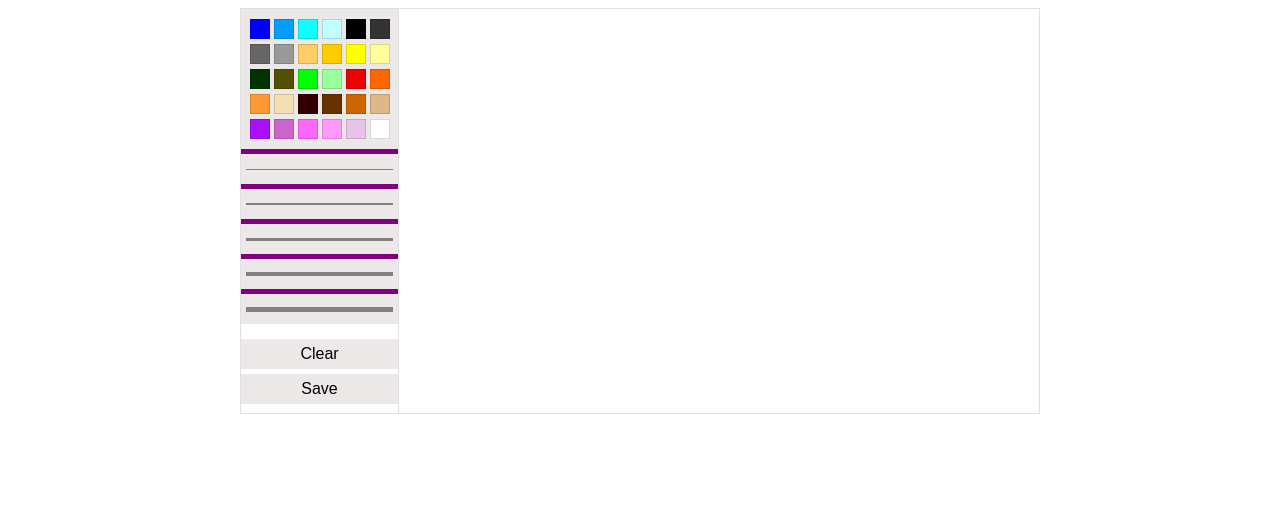
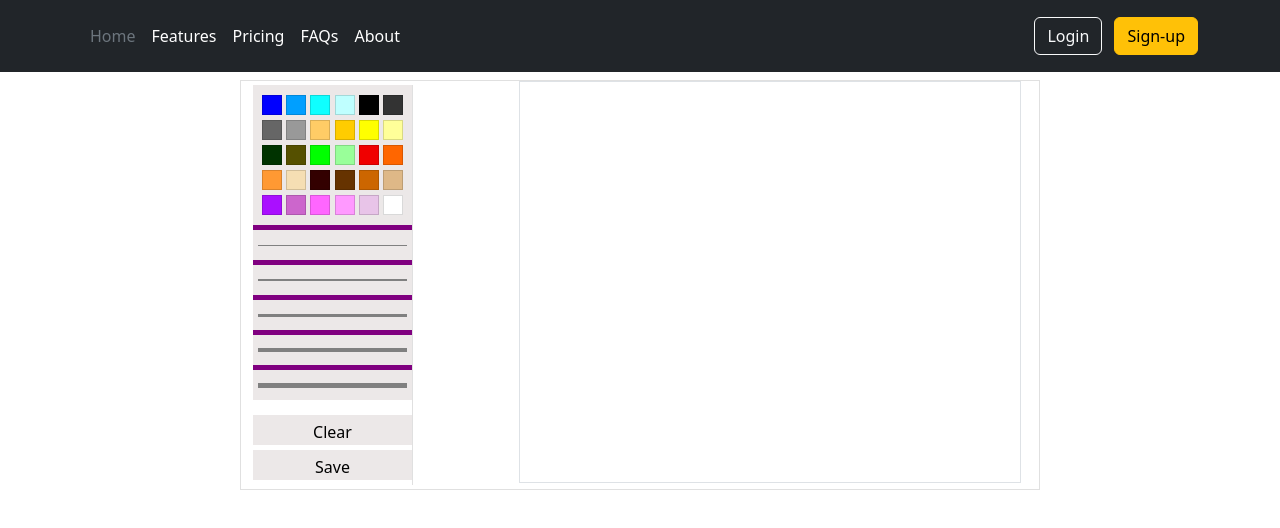
Before and after one commit to SWT-G00/QuadrilateralesMeshing, a plain HTML site: page index.html in a window 1280 px wide. Drawn offline with nearby package versions, Linux system fonts and the light colour scheme; files that its build step writes are made by us from their sources.

Commit message:
Bootstrap + nav bar

```diff
--- a/index.html
+++ b/index.html
@@ -1,14 +1,45 @@
 <!DOCTYPE html>
 <html lang="en">
+
 <head>
   <meta charset="UTF-8">
   <meta name="viewport" content="width=device-width, initial-scale=1.0">
   <title>QuadrilateralesMeshing</title>
-    <link rel="stylesheet" href="styles.css">
+  <link rel="stylesheet" href="/Frontend/src/styles.css">
+  <link href="https://cdn.jsdelivr.net/npm/bootstrap@5.3.2/dist/css/bootstrap.min.css" rel="stylesheet" integrity="sha384-T3c6CoIi6uLrA9TneNEoa7RxnatzjcDSCmG1MXxSR1GAsXEV/Dwwykc2MPK8M2HN" crossorigin="anonymous">
 
 </head>
+
 <body>
+  <header class="p-3 text-bg-dark">
+    <div class="container">
+      <div class="d-flex flex-wrap align-items-center justify-content-center justify-content-lg-start">
+
+        <ul class="nav col-12 col-lg-auto me-lg-auto mb-2 justify-content-center mb-md-0">
+          <li><a href="#" class="nav-link px-2 text-secondary">Home</a></li>
+          <li><a href="#" class="nav-link px-2 text-white">Features</a></li>
+          <li><a href="#" class="nav-link px-2 text-white">Pricing</a></li>
+          <li><a href="#" class="nav-link px-2 text-white">FAQs</a></li>
+          <li><a href="#" class="nav-link px-2 text-white">About</a></li>
+        </ul>
+
+        <div class="text-end">
+          <button type="button" class="btn btn-outline-light me-2">Login</button>
+          <button type="button" class="btn btn-warning">Sign-up</button>
+        </div>
+      </div>
+    </div>
+  </header>
+  <div class="p-1"></div>
   <main>
+
+
+    <div class="container">
+      <div class="row flex-row-reverse align-items-center">
+        <div class="col-8 ">
+            <canvas  class="border" id="paint-canvas" height="400px" width="500px"></canvas>
+        </div>
+        <div class="col-4">
           <div class="left-block">
             <div class="colors">
               <button type="button" value="#0000ff"></button>
@@ -54,10 +85,16 @@
               <button id="save" type="button">Save</button>
             </div>
           </div>
-        <div class="right-block">
-          <canvas id="paint-canvas" width="640" height="400"></canvas>
         </div>
+      </div>
+    </div>
+
+
+
   </main>
-      <script src="index.js"></script>
+
+  <script src="https://cdn.jsdelivr.net/npm/bootstrap@5.3.2/dist/js/bootstrap.bundle.min.js" integrity="sha384-C6RzsynM9kWDrMNeT87bh95OGNyZPhcTNXj1NW7RuBCsyN/o0jlpcV8Qyq46cDfL" crossorigin="anonymous"></script>
+  <script src="/Frontend/index.js"></script>
 </body>
+
 </html>
```
Lines whose indentation alone changed are shown as unchanged.
